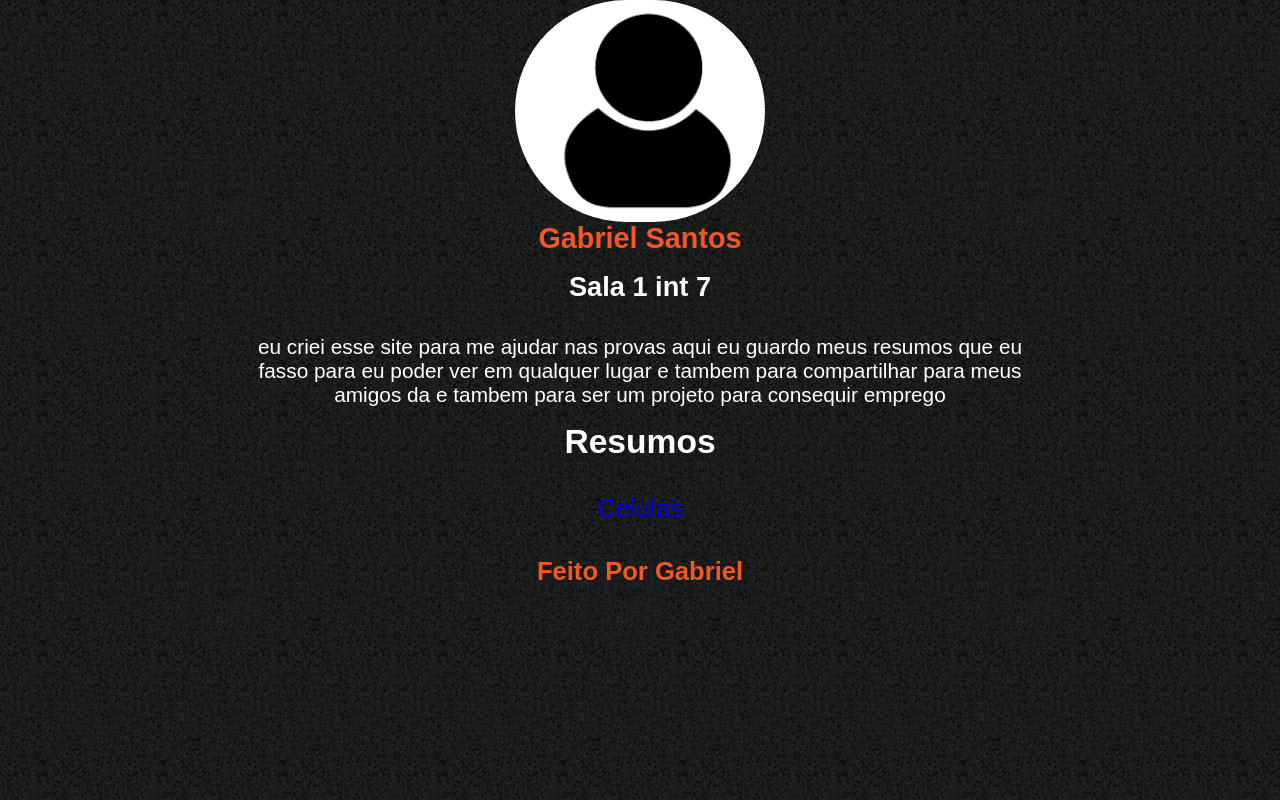
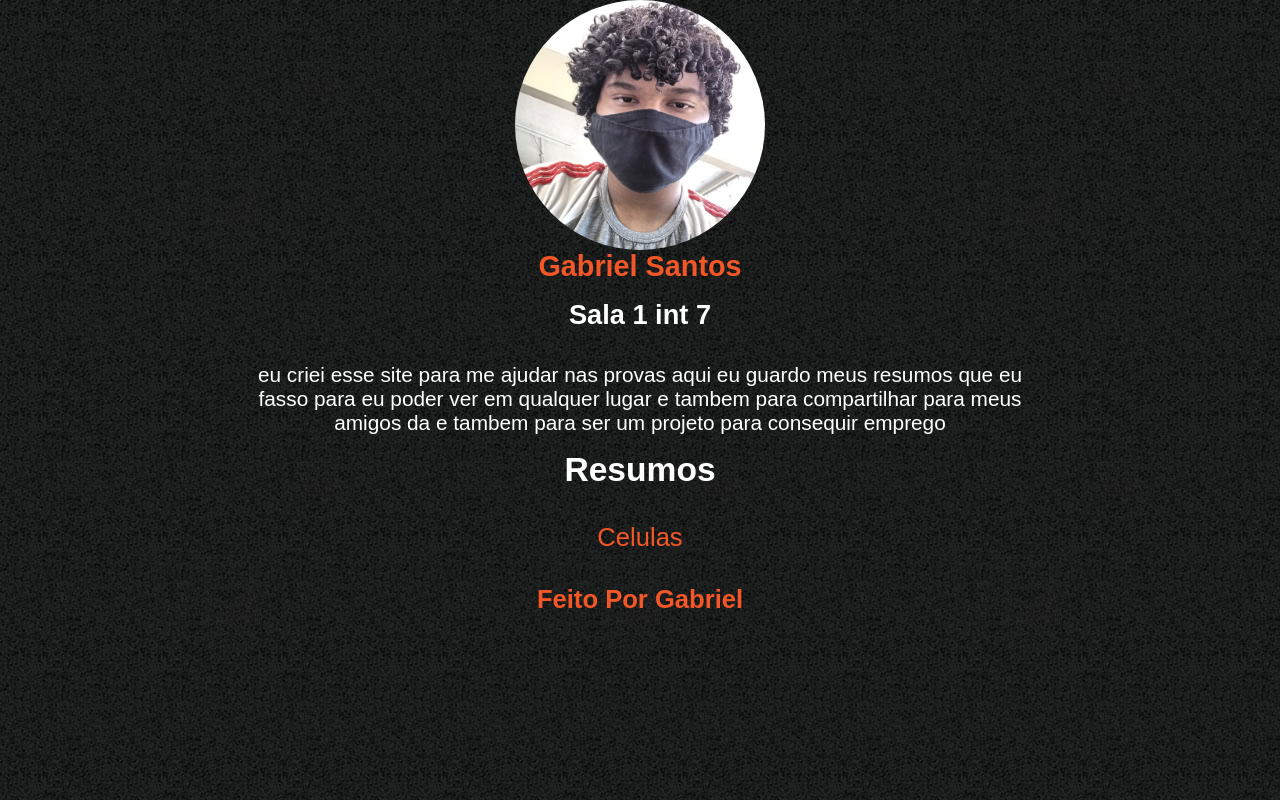
Before and after one commit to GabrielSantosoliveira/Resumo_das_Aulas_Turma_1Int_7, a Next.js app: page / in a window 1280 px wide. Built offline with nearby package versions, Linux system fonts and the light colour scheme.

Commit message:
Colocando a foo e arruanddo o link

```diff
--- a/src/components/Lista/Lista.js
+++ b/src/components/Lista/Lista.js
@@ -1,5 +1,5 @@
 import Link from "next/link"
-import { Tamanho } from "../../themes/themes"
+import { color, Tamanho } from "../../themes/themes"
 
 
 export default function Lista ({array}){
@@ -41,10 +41,16 @@ li{
 a{
 
     text-decoration:none;
+    color:${color.pr};
+
 
 
 }
+a:hover{
+    transition: 500ms;
+    color:${color.sc};
 
+}
 
 
 
--- a/src/screens/HomeScreen.js
+++ b/src/screens/HomeScreen.js
@@ -8,7 +8,7 @@ export default function HomeScreen(props) {
     <main>
       <section>
         <User
-          img="img/user/user.png"
+          img="img/user/user.jpg"
           nome="Gabriel Santos"
           texto="Sala 1 int 7 "
         />
--- a/src/themes/themes.js
+++ b/src/themes/themes.js
@@ -6,7 +6,7 @@ export const Tamanho = {
 
 export const color = {
     "pr":"rgb(243, 86, 39)",
-    "sc":"",
-    "tr":"",
+    "sc":"#ffffff",
+    "tr":"#000000",
 
 }
```
Also changed, not shown: .gitpod.yml (added), public/img/user/user.jpg (added), 1 other file (tests, documents, lock files or other folders).
